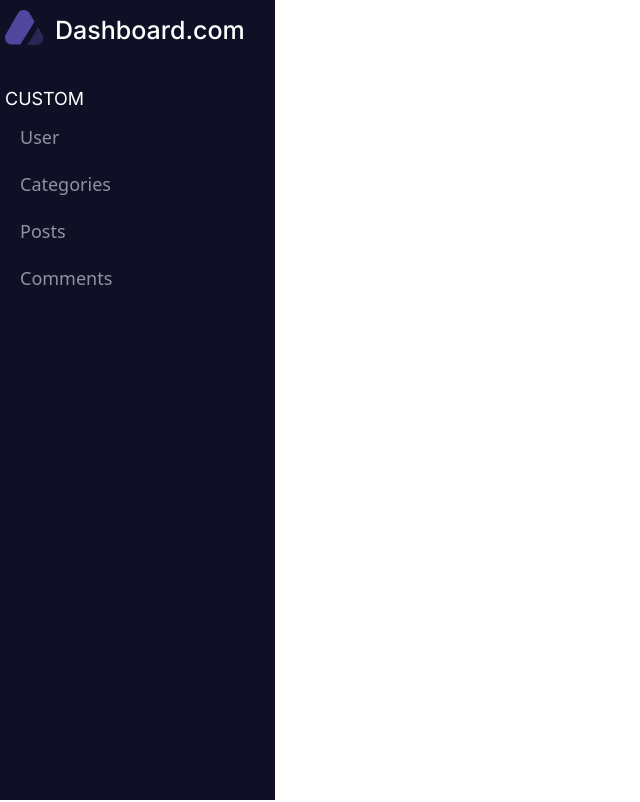
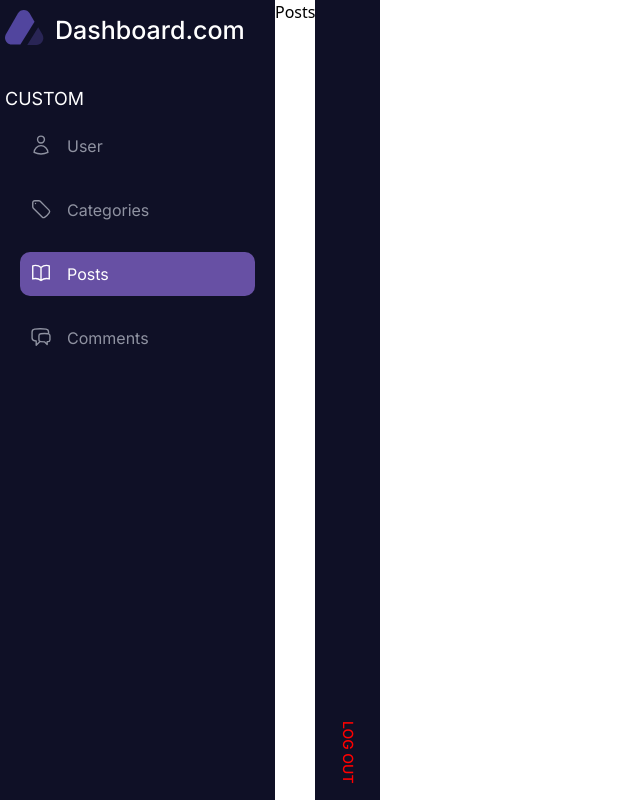
Before and after one commit to M1389/Blog-Admin-Dashboard, a React (Vite) app in the folder Admin/: page /posts in a window 1280 px wide. Shown: the whole page, without its empty margins (0-640 px from the left). Built offline with nearby package versions, Linux system fonts and the light colour scheme; sample sign-in values are in the browser's storage.

Commit message:
Deleting the user is completed

```diff
--- a/Admin/src/App.jsx
+++ b/Admin/src/App.jsx
@@ -1,29 +1,42 @@
 import React from 'react'
-import { Route, Routes } from 'react-router-dom'
+import { Navigate, Route, Router, Routes, useNavigate } from 'react-router-dom'
 import Navbar from './components/Navbar';
 import Footer from './components/Footer';
 import {Category, Users, Posts, Comments, NotFound, Home} from './Pages';
 import { Login , Register } from './Pages/Auth';
 import { Toaster } from 'react-hot-toast';
 import authSlice from './Store/authSlice';
+import { Box } from '@mui/material';
 export default function App() {
   const token = authSlice((state)=> state.token)
-  console.log(token)
+
+  const navigate = useNavigate()
   return (
     <>
+      <Box display={'flex'} flexDirection={'row'}>
       <Navbar/>
-      <Routes>
-        <Route path='/' element={token ? <Home/> : <Login/>}/>
-        <Route path='/users' element={token ? <Users/> : <Login/>}/>
-        <Route path='/comments' element={token ? <Comments/> : <Login/>}/>
-        <Route path='/posts' element={token ? <Posts/> : <Login/>}/>
-        <Route path='/categories' element={token ? <Category/> : <Login/>}/>
-        <Route path='/auth/register' element={token ? <Home/> : <Register/>}/>
-        <Route path='/auth/login' element={token ? <Home/> : <Login/>}/>
-        <Route path='*' element={<NotFound/>}/>
-      </Routes>
+
+        <Routes>
+          {/* Home Route */}
+          <Route path='/' element={token ? <Home /> : <Navigate to='/auth/login' />} />
+
+          {/* Protected Routes */}
+          <Route path='/users' element={token ? <Users /> : <Navigate to='/auth/login' />} />
+          <Route path='/comments' element={token ? <Comments /> : <Navigate to='/auth/login' />} />
+          <Route path='/posts' element={token ? <Posts /> : <Navigate to='/auth/login' />} />
+          <Route path='/categories' element={token ? <Category /> : <Navigate to='/auth/login' />} />
+
+          {/* Auth Routes */}
+          <Route path='/auth/register' element={token ? <Navigate to='/' /> : <Register />} />
+          <Route path='/auth/login' element={!token ? <Login /> : <Navigate to='/' />} />
+
+          {/* Not Found Route */}
+          <Route path='*' element={<NotFound />} />
+        </Routes>
+
       <Footer/>
       <Toaster/>
+      </Box>
     </>
   )
 }
--- a/Admin/src/Pages/Auth/Login/index.jsx
+++ b/Admin/src/Pages/Auth/Login/index.jsx
@@ -16,8 +16,11 @@ import authSlice from '../../../Store/authSlice.js';
 
 const Login = () => {
   const navigate = useNavigate()
+  const setToken = authSlice((state)=> state.setToken)
+  const setUserName = authSlice((state)=> state.setUserName)
   const handleFormSubmit = async(values) => {
-  const setToken = authSlice((state)=> state.setToken)
+
+
     try {
       const res = await fetch('http://localhost:5000/api/auth',{
         method:'POST',
@@ -31,6 +34,7 @@ const Login = () => {
       const data = await res?.json()
       notify('success', data.message)
       setToken(data?.token)
+      setUserName(data?.username)
       localStorage.setItem('token', data.token)
       navigate('/')
     } catch (error) {
--- a/Admin/src/Store/authSlice.js
+++ b/Admin/src/Store/authSlice.js
@@ -2,6 +2,8 @@ import {create} from 'zustand';
 
 const authSlice = create((set) => ({
   token: localStorage.getItem('token') || null,
+  username:null,
+  setUserName: (newUser) => set({username: newUser}),
   setToken: (newToken) => set({ token: newToken }),
   clearToken: () => set({ token: localStorage.removeItem('token') }),
 }));
--- a/Admin/src/components/Footer/index.jsx
+++ b/Admin/src/components/Footer/index.jsx
@@ -1,16 +1,46 @@
-import { Box } from '@mui/material'
+import { Box, Button, Typography } from '@mui/material'
 import React, { useState } from 'react'
 import { useLocation, useParams } from 'react-router-dom'
+import theme from '../Theme/theme'
+import authSlice from '../../Store/authSlice'
 
 export default function Footer() {
   const location = useLocation()
+  const username = authSlice((state)=> state.username)
+  const clearToken = authSlice((state)=> state.clearToken)
 
 
   return (
     <>
       {location.pathname.includes('register') || location.pathname.includes('login') ? '' :
       <>
-        Footer
+        <Box component={'section'} sx={{
+
+          backgroundColor:theme.palette.bgMain.main,
+          width:'65px',
+          height:'100vh',
+          display:'flex',
+          flexDirection:'column',
+          justifyContent:'space-between',
+          alignItems:'center',
+          padding:'30px 0'
+        }}>
+
+            <Typography variant='h6' sx={{
+              color:'white',
+              margin:'40px 0',
+              rotate:'90deg'
+            }}>
+              {username}
+            </Typography>
+            <Button variant='text' onClick={()=>clearToken()} sx={{
+              rotate:'90deg',
+              width:'100px',
+              hieght:'100%',
+              color: 'red'
+            }}>Log Out</Button>
+
+        </Box>
       </>
       }
     </>
--- a/Admin/src/components/Navbar/index.jsx
+++ b/Admin/src/components/Navbar/index.jsx
@@ -2,25 +2,43 @@ import { Box, Button, Stack, Typography } from '@mui/material'
 import React, { useState } from 'react'
 import { NavLink, useLocation, useParams } from 'react-router-dom'
 import theme from '../Theme/theme'
-import styles from './navbar.module.css'; // Importing the CSS module
+import styles from './navbar.module.css';
+import { UserIcon } from '@heroicons/react/24/outline';
+import { TagIcon } from '@heroicons/react/24/outline';
+import { BookOpenIcon } from '@heroicons/react/24/outline';
+import { ChatBubbleLeftRightIcon } from '@heroicons/react/24/outline';
 
 
 export default function Navbar() {
   const location = useLocation()
 
+  const navLinksStyles = ({isActive})=>{
+    return{
+      fontWeight: isActive ? '600' : '400',
+      color: isActive ? theme.palette.textColor.header : theme.palette.textColor.text,
+      margin: '10px 15px',
+      fontSize: '18px',
+      backgroundColor: isActive ? theme.palette.primary.main : 'transparent',
+      padding: isActive ? '10px 10px' : '10px 10px',
+      borderRadius: '10px',
+      transition: 'all 0.3s',
+      display:'flex',
+      flexDirection:'row',
+      gap:'15px'
 
+    }
+  }
   return (
     <>
       {location.pathname.includes('register') || location.pathname.includes('login') ? '' :
       <>
         <Box component={'section'} sx={{
-          position:'fixed',
-          top:0,
-          left:0,
+
           width:'275px',
           height:'100vh',
           backgroundColor: theme.palette.bgMain.main,
-          padding:'10px 5px'
+          padding:'10px 5px',
+
 
         }}>
           <Stack display={'flex'} flexDirection={'row'} alignItems={'end'} gap={'10px'} mb={'40px'}>
@@ -29,10 +47,22 @@ export default function Navbar() {
           </Stack>
           <Stack>
             <Typography variant='h6' fontSize={'18px'} color={theme.palette.textColor.header} fontWeight={'400'}>CUSTOM</Typography>
-            <NavLink to={'/users'} style={location.pathname.includes('user') ? styles.active : {fontSize:'18px', color:theme.palette.textColor.text, fontWeight:'400', margin:'10px 15px'}} >User</NavLink>
-            <NavLink to={'/categories'} style={{fontSize:'18px', color:theme.palette.textColor.text, fontWeight:'400', margin:'10px 15px'}} >Categories</NavLink>
-            <NavLink to={'/posts'} style={{fontSize:'18px', color:theme.palette.textColor.text, fontWeight:'400', margin:'10px 15px'}}>Posts</NavLink>
-            <NavLink to={'/comments'} style={{fontSize:'18px', color:theme.palette.textColor.text, fontWeight:'400', margin:'10px 15px'}}>Comments</NavLink>
+            <NavLink exact to={'/users'} style={navLinksStyles} >
+              <UserIcon width={'22px'} height={'22px'}/>
+              <Typography>User</Typography>
+            </NavLink>
+            <NavLink to={'/categories'} style={navLinksStyles}>
+              <TagIcon width={'22px'} height={'22px'}/>
+              <Typography>Categories</Typography>
+            </NavLink>
+            <NavLink to={'/posts'} style={navLinksStyles}>
+              <BookOpenIcon width={'22px'} height={'22px'}/>
+              <Typography>Posts</Typography>
+            </NavLink>
+            <NavLink to={'/comments'} style={navLinksStyles}>
+            <ChatBubbleLeftRightIcon width={'22px'} height={'22px'}/>
+              <Typography>Comments</Typography>
+            </NavLink>
           </Stack>
         </Box>
       </>
--- a/Admin/src/components/Navbar/navbar.module.css
+++ b/Admin/src/components/Navbar/navbar.module.css
@@ -1,5 +1,11 @@
 
+.navLinks{
+    font-size: 18px;
+    font-weight: 400;
+    margin: 10px 15px;
+    color: #8F92A1;
 
+}
 
 .active{
     background-color: #4c1cc9;
--- a/Admin/src/components/Theme/theme.js
+++ b/Admin/src/components/Theme/theme.js
@@ -12,6 +12,7 @@ const theme = createTheme({
     bgMain: {
         main: '#0F1026',
         secondary: '#fff',
+        lightPurple:'#d2b4de',
     },
     textColor: {
         text: '#8F92A1',
```
Also changed, not shown: Admin/src/Pages/Users/UserUpdate/index.jsx (added, +7 -0 lines), Admin/src/Pages/Users/index.jsx (+134 -2 lines), Admin/src/index.css (line endings or trailing spaces).
